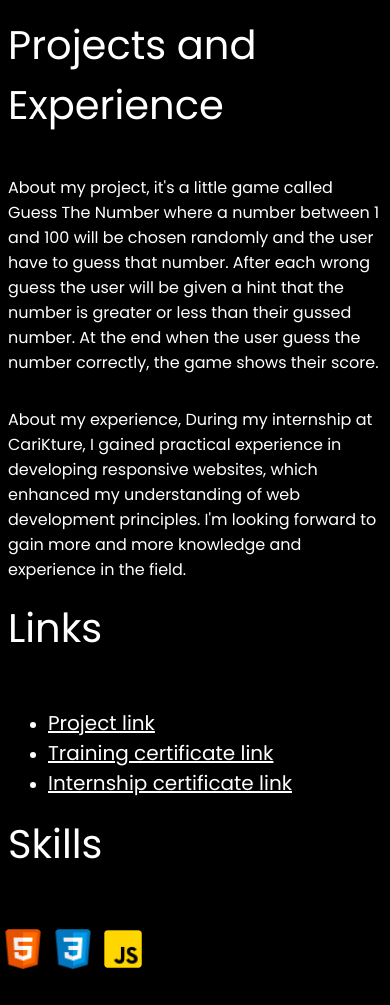
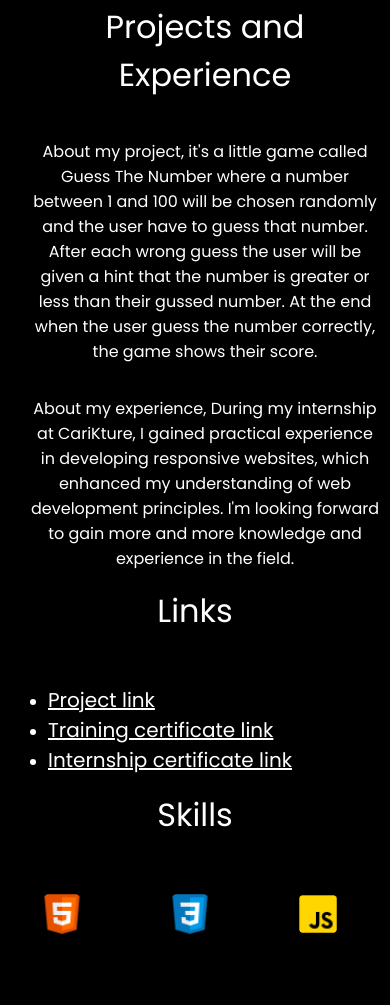
Before and after one commit to kaushang/temp, a plain HTML site: page index.html in a window 390 px wide. Shown: the part 982-1987 px from the top of the page. After the commit the page ends 1952 px from the top, so only its background shows below. Drawn offline with Linux system fonts and the light colour scheme.

Commit message:
Update styles.css

```diff
--- a/styles.css
+++ b/styles.css
@@ -69,23 +69,29 @@ img {
     .unordered-list {
         justify-content: space-around;
     }
-    .c11, .c12, .c22 {
+    .c11, .c12, .c22, .c {
         width: 100%;
     }
     img {
         margin: auto;
     }
     .heading, .heading-2 {
-        font-size: 40px;
+        width: fit-content;
+        font-size: 32px;
         margin: auto;
         margin-bottom: 50px;
     }
-    .about,.heading-2 .pne {
+    .about,.heading-2, .pne {
         padding-left: 20px;
         text-align: center;
     }
     .align{
+        width: 100%;
         margin-left: 0px;
+        margin: auto;
+    }
+    .icons {
+        margin: auto;
     }
 
 }
```
